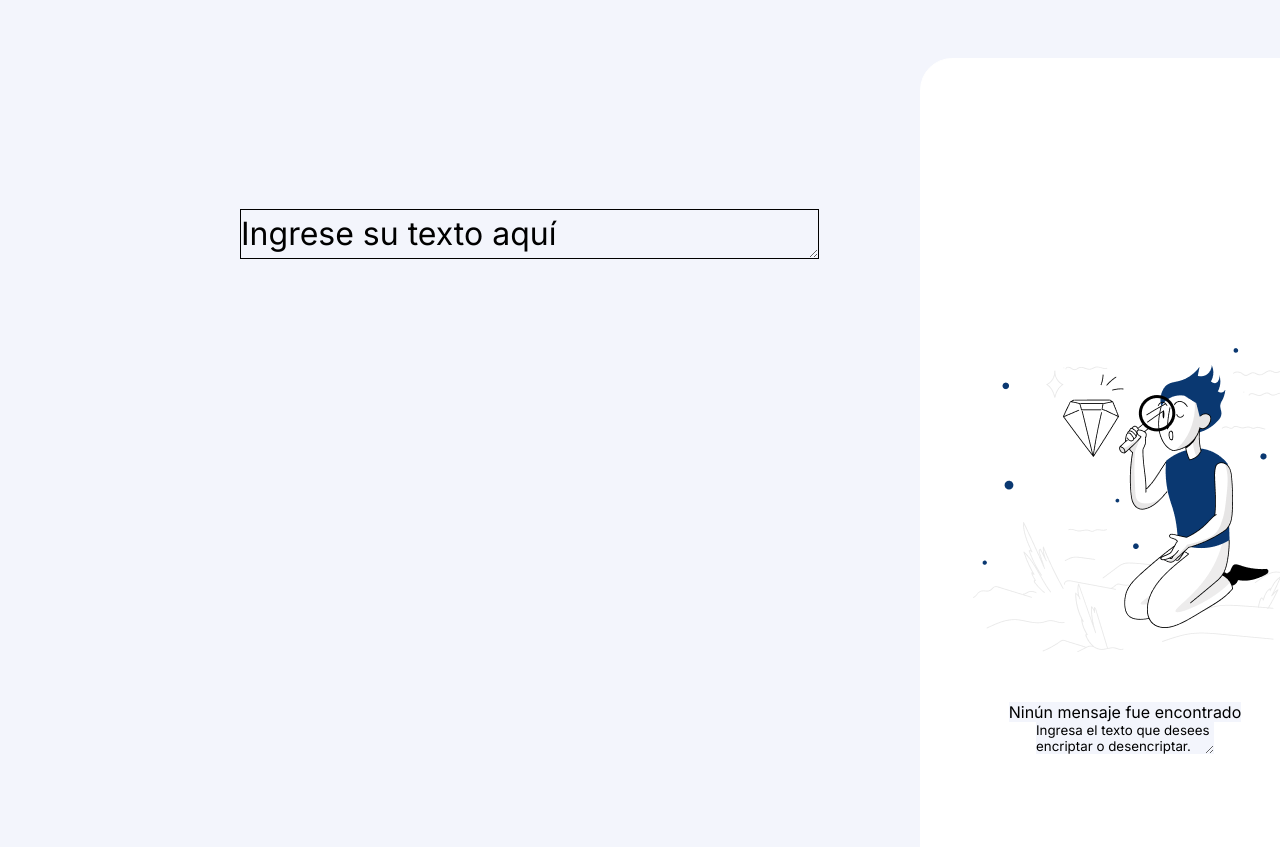
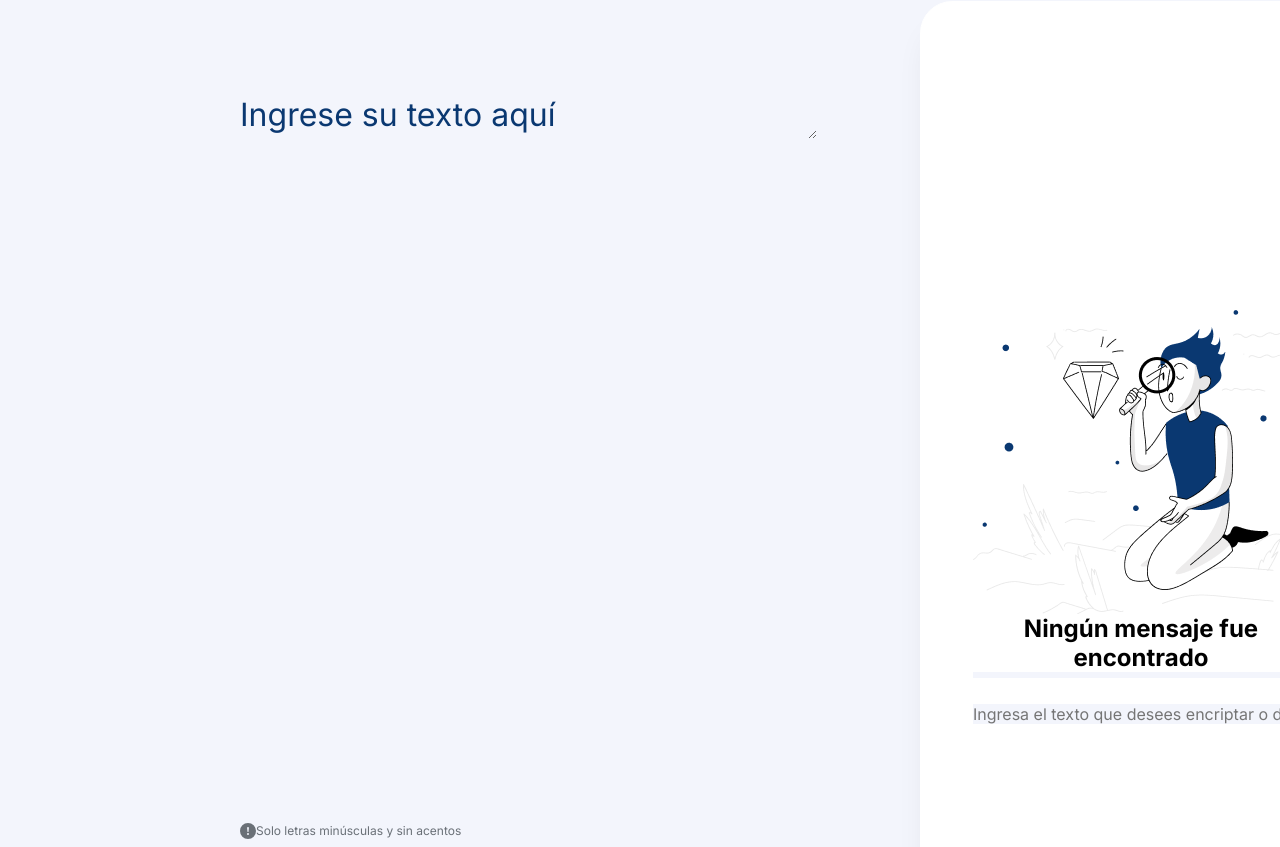
Before and after one commit to MackarennaAlarconTorres/Challenge-alura, a plain HTML site: page index.html in a window 1280 px wide. Shown: the part 91-938 px from the top of the page. Drawn offline with Linux system fonts and the light colour scheme.

Commit message:
modificaciones en el index

```diff
--- a/index.html
+++ b/index.html
@@ -30,8 +30,9 @@
         <section class="Desencriptador">
             <img src="img/Muñeco.png" rel="imagen-principal">
             <div class="mensaje-encriptado">
-                <alert>Ninún mensaje fue encontrado</alert>
-                <textarea>Ingresa el texto que desees encriptar o desencriptar.</textarea>
+                <p class="alertaDos">Ningún mensaje fue encontrado</p>
+                <label for="texto"></label>
+                <input type="text" id="texto" class="input-padron" required placeholder="Ingresa el texto que desees encriptar o desencriptar.">
             </div>
         </section>
     </main>
--- a/style.css
+++ b/style.css
@@ -9,16 +9,17 @@
 .imagenLogo {
     width: 120px;
     height: 48px;
-    margin: 40px;
+    margin-top: 40px;
+    margin-left: 40px;
 }
 
 .cuadroTexto {
     width: 577px;
     height: 48px;
     line-height: 48px;
-    margin-top: 168px;
     font-size: 32px;
-    border: 1px solid black;
+    color: #0A3871;
+
 }
 
 main {
@@ -48,10 +49,12 @@ main {
 }
 
 .selector {
-    margin-top: 34px;
+    display: flex;
+    margin-top: 10px;
     width: 680px;
     height: 67px;
     border-radius: 24px;
+    justify-content: space-between;
 }
 
 .selector :first-child {
@@ -79,10 +82,12 @@ main {
     width: 400px;
     height: 944px;
     margin-right: 80px;
+    margin-bottom: 20px;
     padding: 20px;
     border: 1px solid #FFFFFF;
     border-radius: 32px;
     background: #FFFFFF;
+    box-shadow: 0px 24px 32px -8px #00000014;
 }
 
 
@@ -94,10 +99,30 @@ main {
 }
 
 .mensaje-encriptado {
+    width: 336px;
+    height: 64px;
+    margin-left: 32px;
+    display: flex;
+    gap: 16px;
+    flex-direction: column;
+}
+
+.alertaDos {
+    width: 336px;
+    height: 58px;
     background: #FFFFFF;
-    justify-content: center;
-    align-items: center;
-    display: flex;
-    flex-direction: column;
-    margin-top: 50px;
+    font-size: 24px;
+    font-weight: 700;
+    line-height: 29px;
+    letter-spacing: 0em;
+    text-align: center;
 }
+#texto {
+    width: 336px;
+    height: 48px;
+    font-size: 16px;
+    line-height: 24px;
+    letter-spacing: 0em;
+    text-align: center;
+    color: #495057;
+}
```
